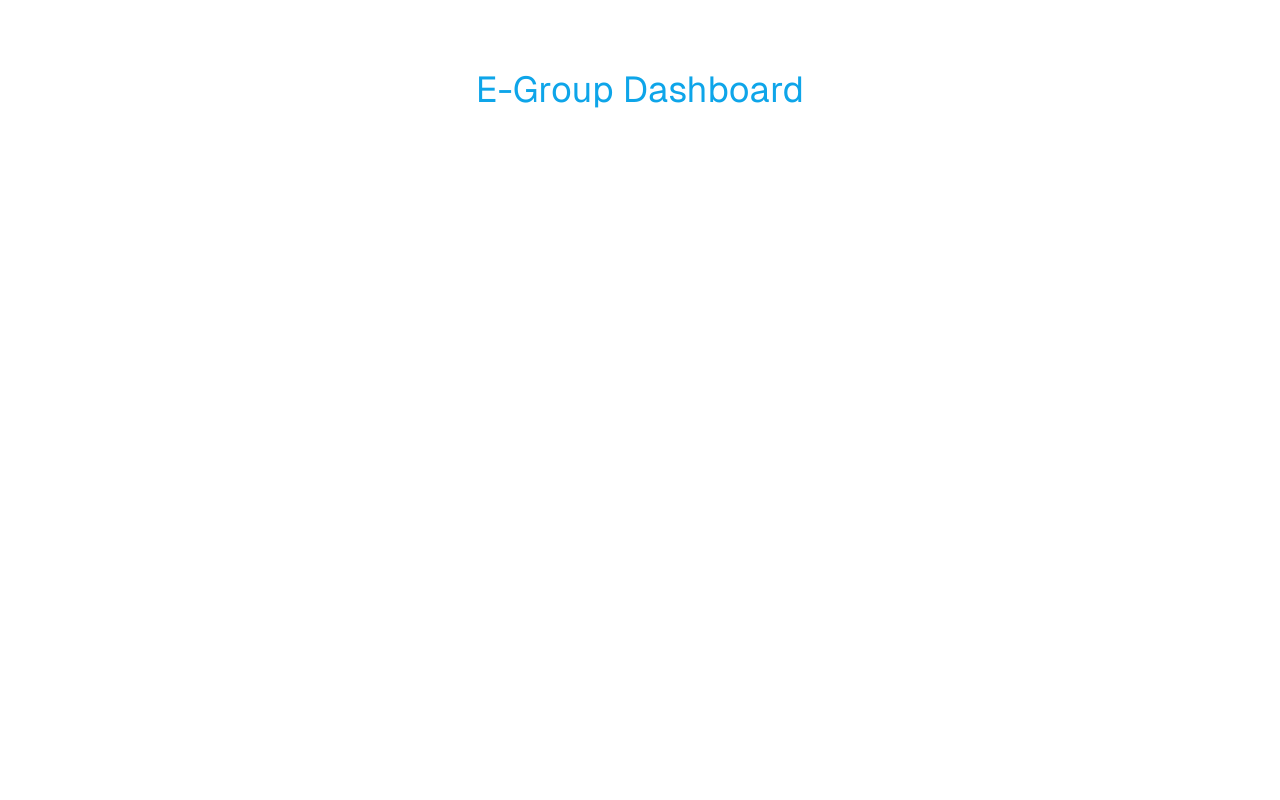
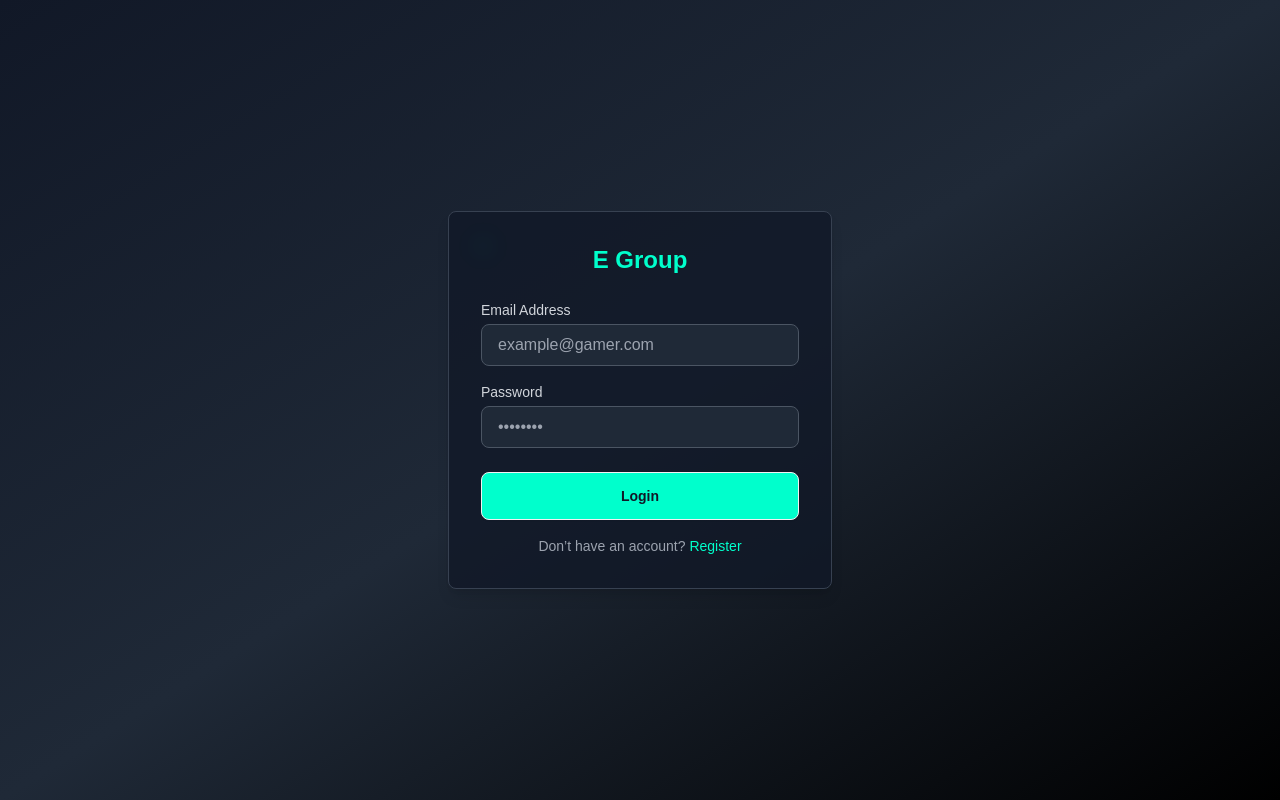
Before and after one commit to mizanor21/E-Group, a Next.js app: page / in a window 1280 px wide. Built offline with nearby package versions, Linux system fonts and the light colour scheme.

Commit message:
Login ui design

```diff
--- a/app/page.js
+++ b/app/page.js
@@ -1,12 +1,9 @@
-import Image from "next/image";
-import Link from "next/link";
+import Login from "./ui/Authentication/Login";
 
 export default function Home() {
   return (
-    <div className="grid grid-rows-[20px_1fr_20px] items-center justify-items-center min-h-screen p-8 pb-20 gap-16 sm:p-20 font-[family-name:var(--font-geist-sans)]">
-      <Link href={"/dashboard"} className="text-4xl text-sky-500">
-        E-Group Dashboard
-      </Link>
+    <div>
+      <Login />
     </div>
   );
 }
--- /dev/null
+++ b/app/ui/Authentication/Login.jsx
@@ -0,0 +1,63 @@
+"use client";
+import Link from "next/link";
+import React from "react";
+
+const Login = () => {
+  return (
+    <div className="min-h-screen flex items-center justify-center bg-gradient-to-br from-gray-900 via-gray-800 to-black text-white">
+      <div className="bg-gray-900/80 rounded-lg shadow-lg p-8 w-full max-w-sm relative border border-gray-700">
+        {/* Neon Glow */}
+        <div className="absolute rounded-lg border-2 border-[#00ffcc] blur-md"></div>
+
+        {/* Content */}
+        <h2 className="text-center text-2xl font-extrabold text-[#00ffcc] mb-6">
+          E Group
+        </h2>
+        <form>
+          <div className="mb-4">
+            <label
+              htmlFor="email"
+              className="block text-sm font-medium text-gray-300"
+            >
+              Email Address
+            </label>
+            <input
+              type="email"
+              id="email"
+              className="mt-1 w-full px-4 py-2 bg-gray-800 border border-gray-600 rounded-lg focus:outline-none focus:ring-2 focus:ring-[#00ffcc] text-white"
+              placeholder="example@gamer.com"
+            />
+          </div>
+          <div className="mb-6">
+            <label
+              htmlFor="password"
+              className="block text-sm font-medium text-gray-300"
+            >
+              Password
+            </label>
+            <input
+              type="password"
+              id="password"
+              className="mt-1 w-full px-4 py-2 bg-gray-800 border border-gray-600 rounded-lg focus:outline-none focus:ring-2 focus:ring-[#00ffcc] text-white"
+              placeholder="••••••••"
+            />
+          </div>
+          <Link
+            href={"/dashboard"}
+            className="w-full btn bg-[#00ffcc] text-gray-900 font-semibold py-2 rounded-lg hover:bg-[#00e6b3] transition-all duration-200 focus:ring-2 focus:ring-[#00ffcc] focus:ring-offset-2"
+          >
+            Login
+          </Link>
+        </form>
+        <p className="text-sm text-gray-400 mt-4 text-center">
+          Don’t have an account?{" "}
+          <Link href="/register" className="text-[#00ffcc] hover:underline">
+            Register
+          </Link>
+        </p>
+      </div>
+    </div>
+  );
+};
+
+export default Login;
--- a/tailwind.config.js
+++ b/tailwind.config.js
@@ -8,5 +8,12 @@ module.exports = {
   daisyui: {
     themes: ["light"],
   },
+  theme: {
+    extend: {
+      colors: {
+        neon: "#00ffcc",
+      },
+    },
+  },
   plugins: [require("daisyui")],
 };
```
